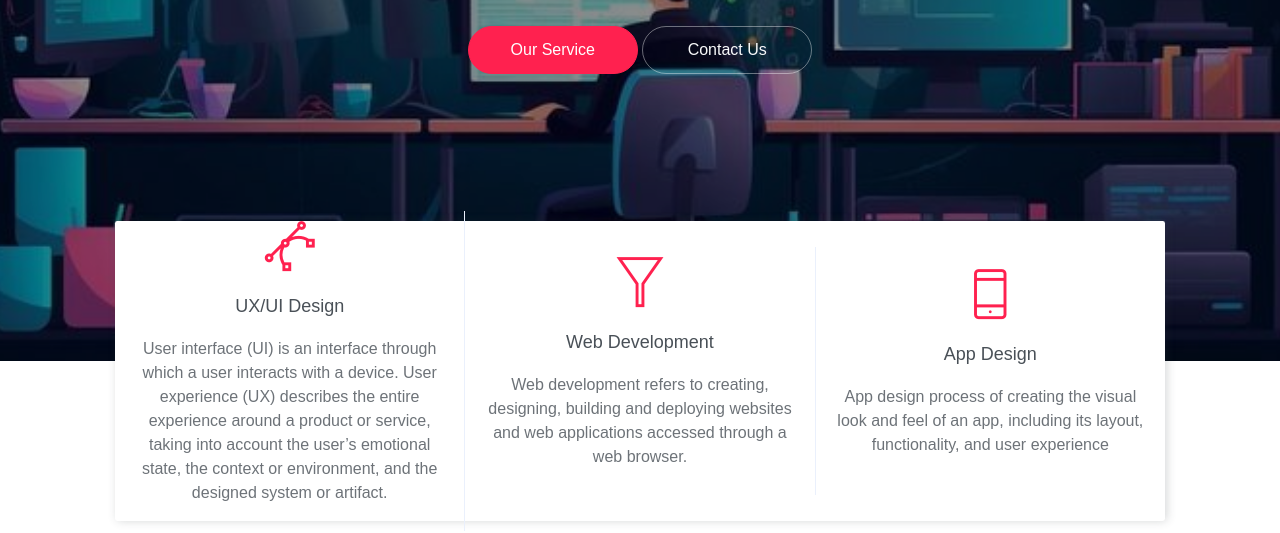
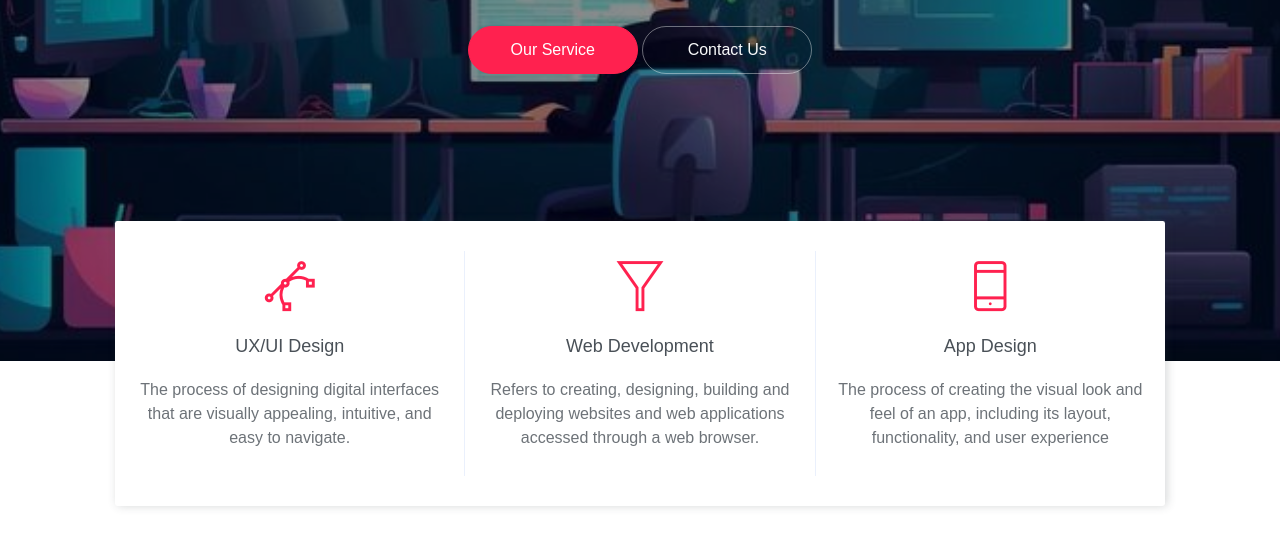
Before and after one commit to AradhyaRaksha6137/Demorepo, a plain HTML site: page index.html in a window 1280 px wide. Shown: the part 439-972 px from the top of the page. Drawn offline with Linux system fonts and the light colour scheme.

Commit message:
Updated File Index.html

```diff
--- a/index.html
+++ b/index.html
@@ -79,17 +79,17 @@
         <div class="box-item">
             <i class="ti-vector"></i>
             <h6 class="box-title">UX/UI Design</h6>
-            <p>User interface (UI) is an interface through which a user interacts with a device. User experience (UX) describes the entire experience around a product or service, taking into account the user’s emotional state, the context or environment, and the designed system or artifact.</p>
+            <p>The process of designing digital interfaces that are visually appealing, intuitive, and easy to navigate.</p>
         </div>
         <div class="box-item">
             <i class="ti-filter"></i>
             <h6 class="box-title">Web Development</h6>
-            <p>Web development refers to creating, designing, building and deploying websites and web applications accessed through a web browser.</p>
+            <p>Refers to creating, designing, building and deploying websites and web applications accessed through a web browser.</p>
         </div>
         <div class="box-item">
             <i class="ti-mobile"></i>
             <h6 class="box-title">App Design</h6>
-	    <p>App design process of creating the visual look and feel of an app, including its layout, functionality, and user experience</p>
+	    <p>The process of creating the visual look and feel of an app, including its layout, functionality, and user experience</p>
         </div>
     </div>
     <!-- End of Box -->
```
